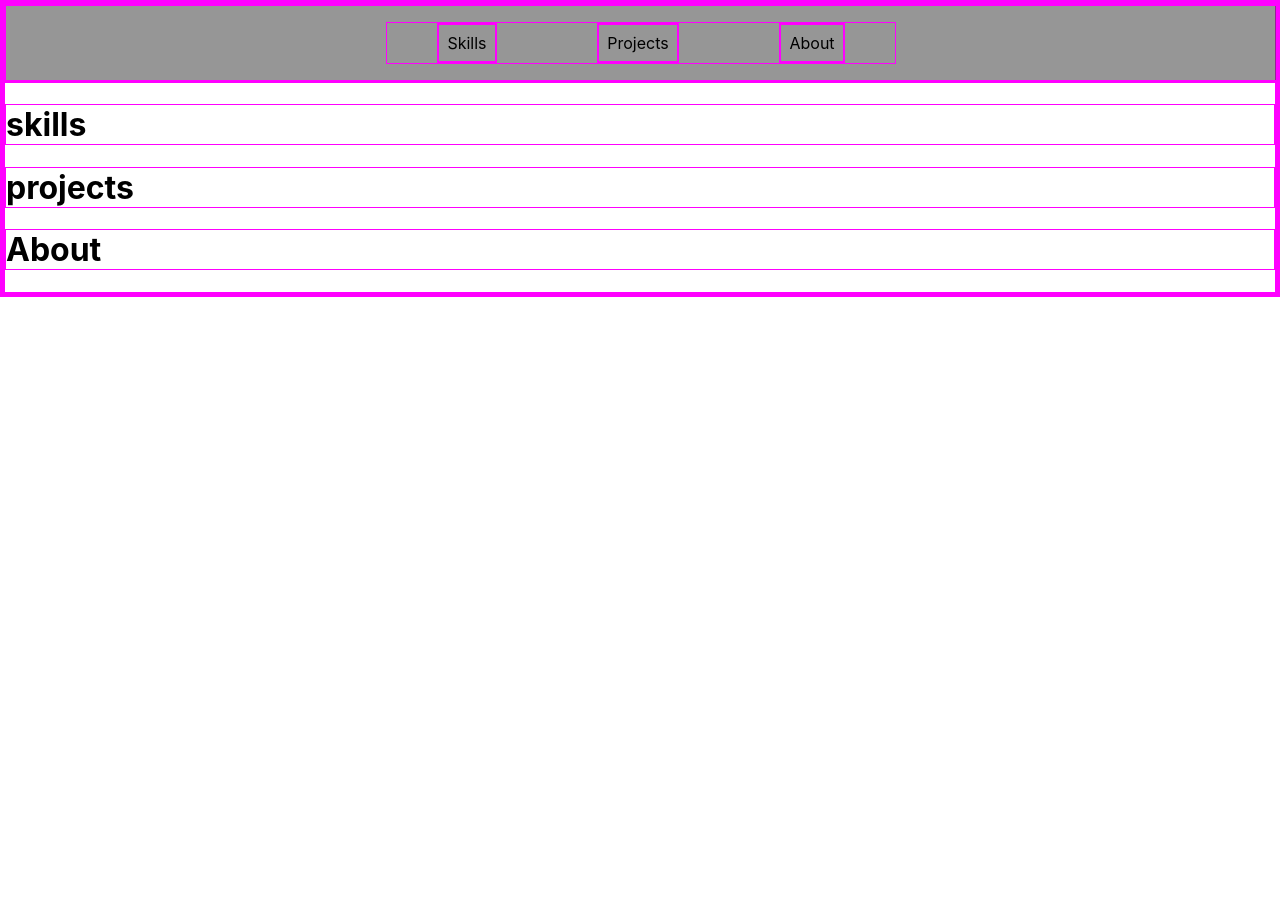
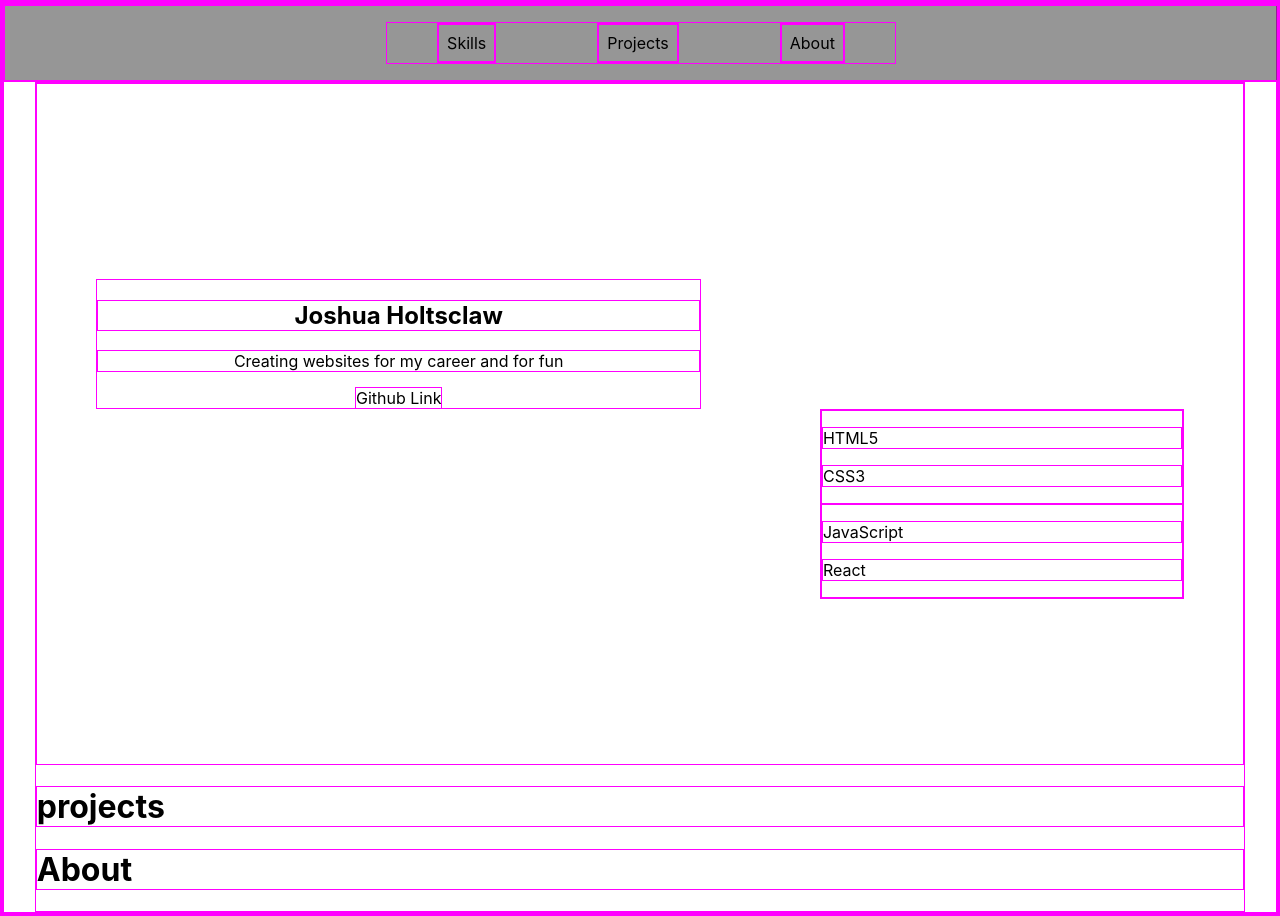
Before and after one commit to Marshnme/JoshuaHoltsclaw-Portfolio, a React (Create React App) app: page / in a window 1280 px wide. Before the commit the page ends 800 px from the top, so only its background shows below. Built offline with nearby package versions, Linux system fonts and the light colour scheme.

Commit message:
basic skills layout complete

```diff
--- a/src/App.js
+++ b/src/App.js
@@ -4,15 +4,15 @@ import MainContent from './MainContent/MainContent'
 import {Routes,Route} from 'react-router-dom';
 function App() {
   return (
-    <div className="App">
+    <div className="App-container">
       <NavBar/>
       <MainContent/>
       <Routes>
         {/* Routes for Projects eventually */}
         {/* <Route path="/" element={<App/>}/>
-        <Route path="/skills" element={<Skills/>}/>
-        <Route path="/projects" element={<Projects/>}/>
-        <Route path="/about" element={<About/>}/> */}
+        <Route path="" element={</>}/>
+        <Route path="" element={</>}/>
+        <Route path="" element={</>}/> */}
       </Routes>
     </div>
   );
--- a/src/App.scss
+++ b/src/App.scss
@@ -1,3 +1,9 @@
 * {
   border: 1px solid magenta;
 }
+
+.App-container {
+  display: flex;
+  flex-flow: column nowrap;
+  align-items: center;
+}
--- a/src/MainContent/MainContent.js
+++ b/src/MainContent/MainContent.js
@@ -1,10 +1,11 @@
 import Skills from "./Skills"
 import Projects from "./Projects"
 import About from "./About"
+import "./SCSS/MainContent.scss"
 
 const MainContent = () => {
     return(
-        <main>
+        <main className="Main-container">
             <Skills/>
             <Projects/>
             <About/>
--- /dev/null
+++ b/src/MainContent/SCSS/MainContent.scss
@@ -0,0 +1,3 @@
+.Main-container {
+  width: 95%;
+}
--- /dev/null
+++ b/src/MainContent/SCSS/Skills.scss
@@ -0,0 +1,20 @@
+.Skills-container {
+  display: flex;
+  justify-content: space-around;
+  align-items: center;
+  height: 85vh;
+}
+
+.Basic-intro {
+  text-align: center;
+  min-width: 50%;
+  margin-bottom: 10em;
+}
+
+.Skills-list {
+  margin-top: 10em;
+  display: flex;
+  justify-content: space-between;
+  flex-flow: column nowrap;
+  min-width: 30%;
+}
--- a/src/MainContent/Skills.js
+++ b/src/MainContent/Skills.js
@@ -1,8 +1,26 @@
-
+import "./SCSS/Skills.scss"
 
 const Skills = () =>{
     return(
-        <h1>skills</h1>
+        <section className="Skills-container">
+            <div className="Basic-intro">
+                <h2>Joshua Holtsclaw</h2>
+                <p>Creating websites for my career and for fun</p>
+                <span>Github Link</span>
+
+            </div>
+            <div className="Skills-list">
+                <div>
+                    <p>HTML5</p>
+                    <p>CSS3</p>
+                </div>
+                <div>
+                    <p>JavaScript</p>
+                    <p>React</p>
+                </div>
+
+            </div>
+        </section>
     )
 }
 
--- a/src/Nav/NavBar.scss
+++ b/src/Nav/NavBar.scss
@@ -1,3 +1,6 @@
+header {
+  width: 100%;
+}
 nav {
   width: 100%;
   display: flex;
```
Also changed, not shown: src/MainContent/SCSS/About.scss (added), src/MainContent/SCSS/Projects.scss (added).
